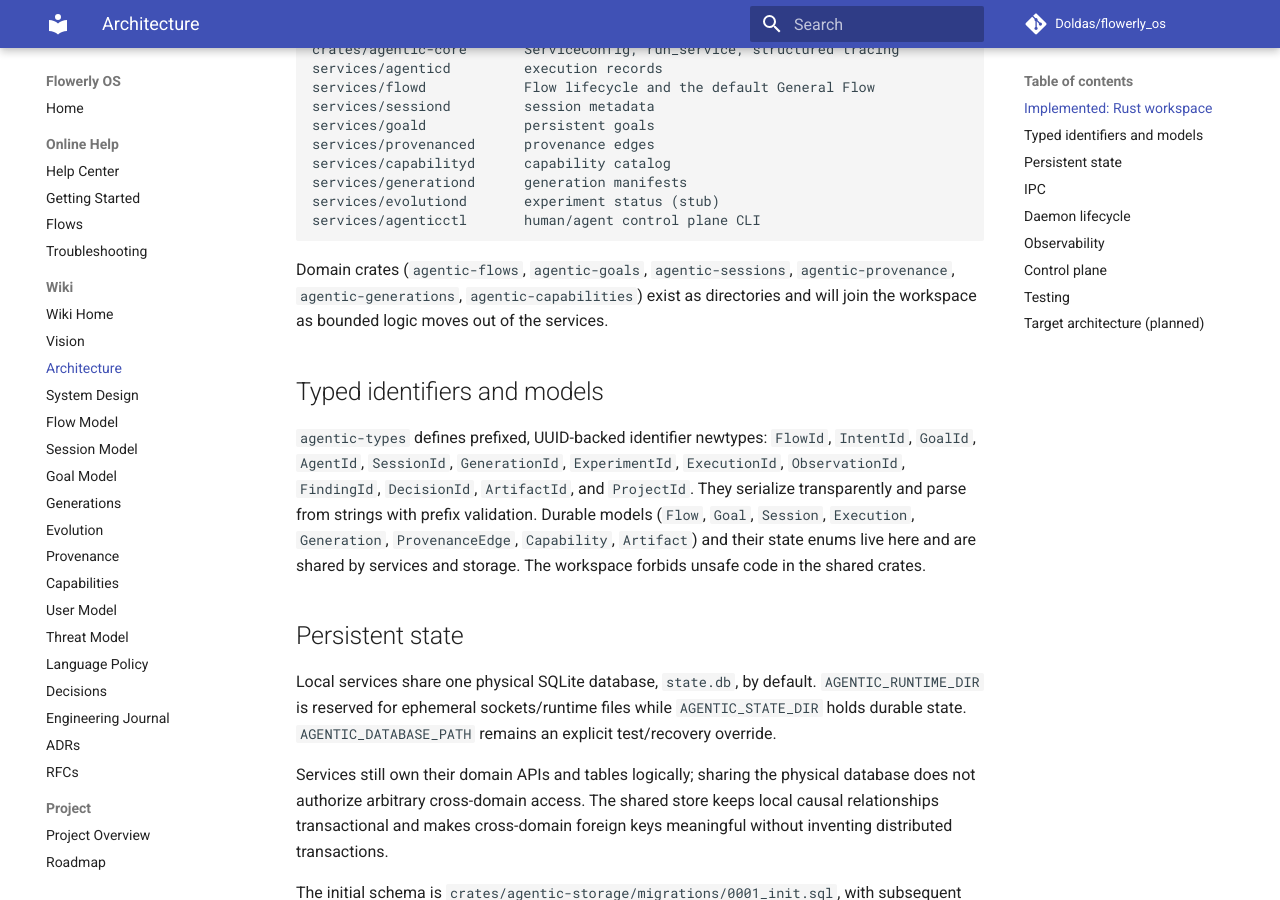
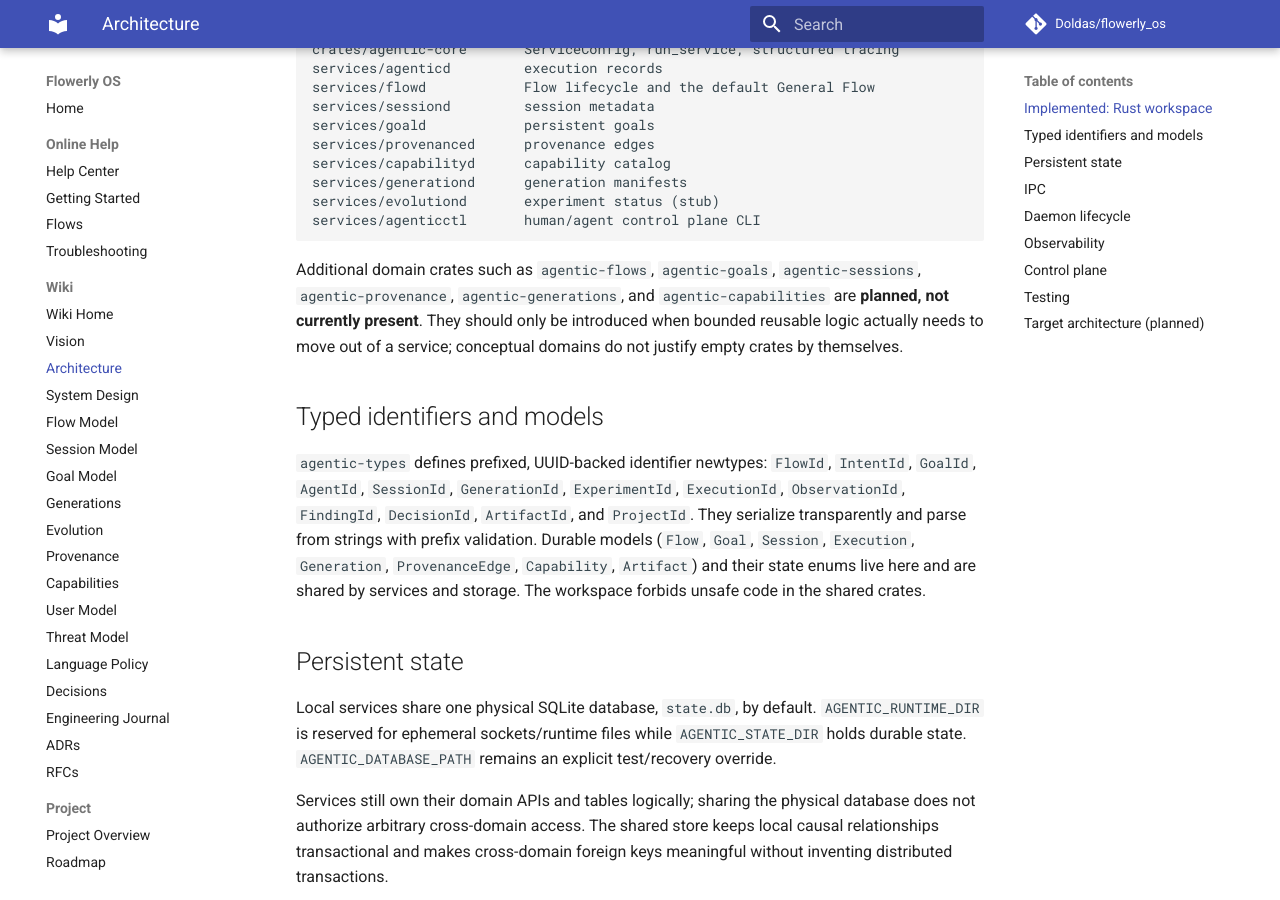
Before and after one commit to Doldas/flowerly_os, an MkDocs documentation site: the page built from docs/architecture.md, in a window 1280 px wide and 900 px high, scrolled down 442 px. Built offline with MkDocs 1.6.1 and Material for MkDocs 9.7.7, drawn with Linux system fonts in a browser that asks for light colours; comment, search, counter and statistics services are not loaded.

Commit message:
docs(architecture): distinguish planned domain crates

````diff
--- a/docs/architecture.md
+++ b/docs/architecture.md
@@ -25,10 +25,11 @@ services/evolutiond       experiment status (stub)
 services/agenticctl       human/agent control plane CLI
 ```
 
-Domain crates (`agentic-flows`, `agentic-goals`, `agentic-sessions`,
-`agentic-provenance`, `agentic-generations`, `agentic-capabilities`) exist as
-directories and will join the workspace as bounded logic moves out of the
-services.
+Additional domain crates such as `agentic-flows`, `agentic-goals`,
+`agentic-sessions`, `agentic-provenance`, `agentic-generations`, and
+`agentic-capabilities` are **planned, not currently present**. They should only
+be introduced when bounded reusable logic actually needs to move out of a
+service; conceptual domains do not justify empty crates by themselves.
 
 ## Typed identifiers and models
 
````
